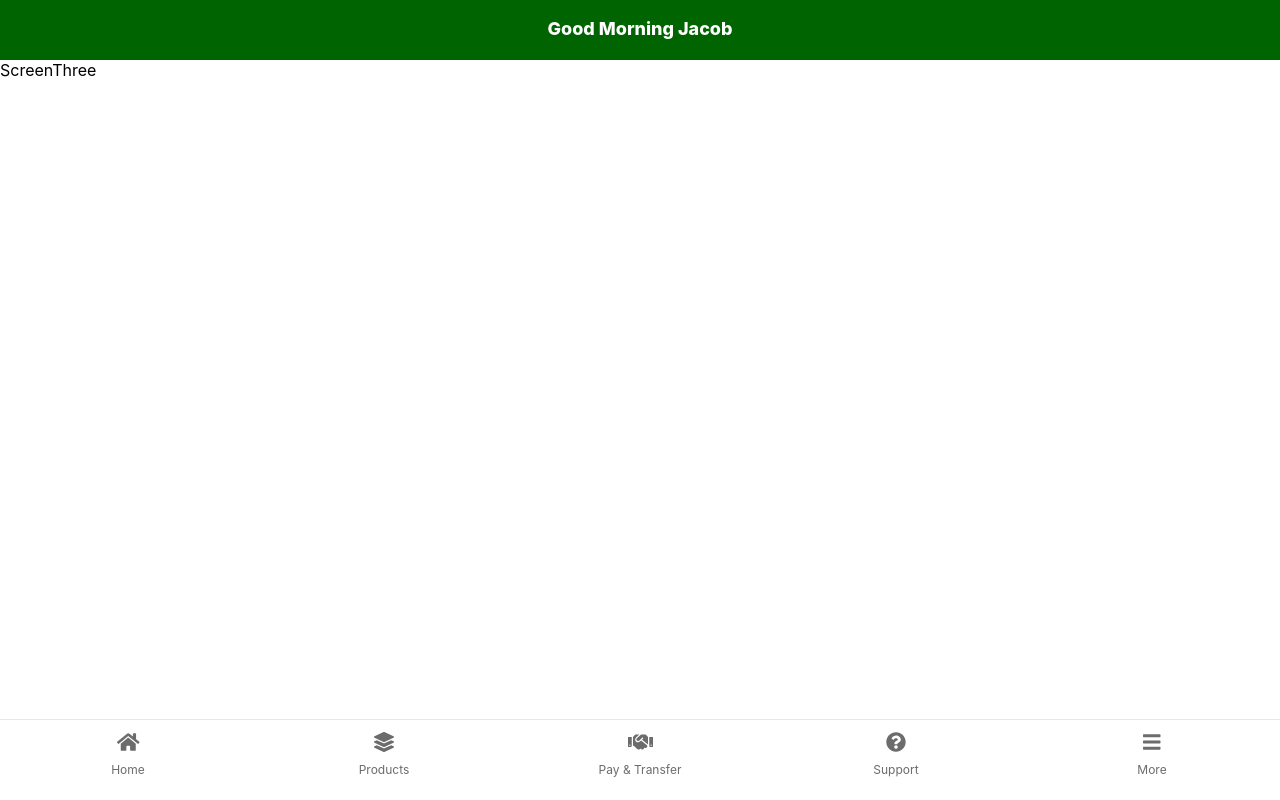
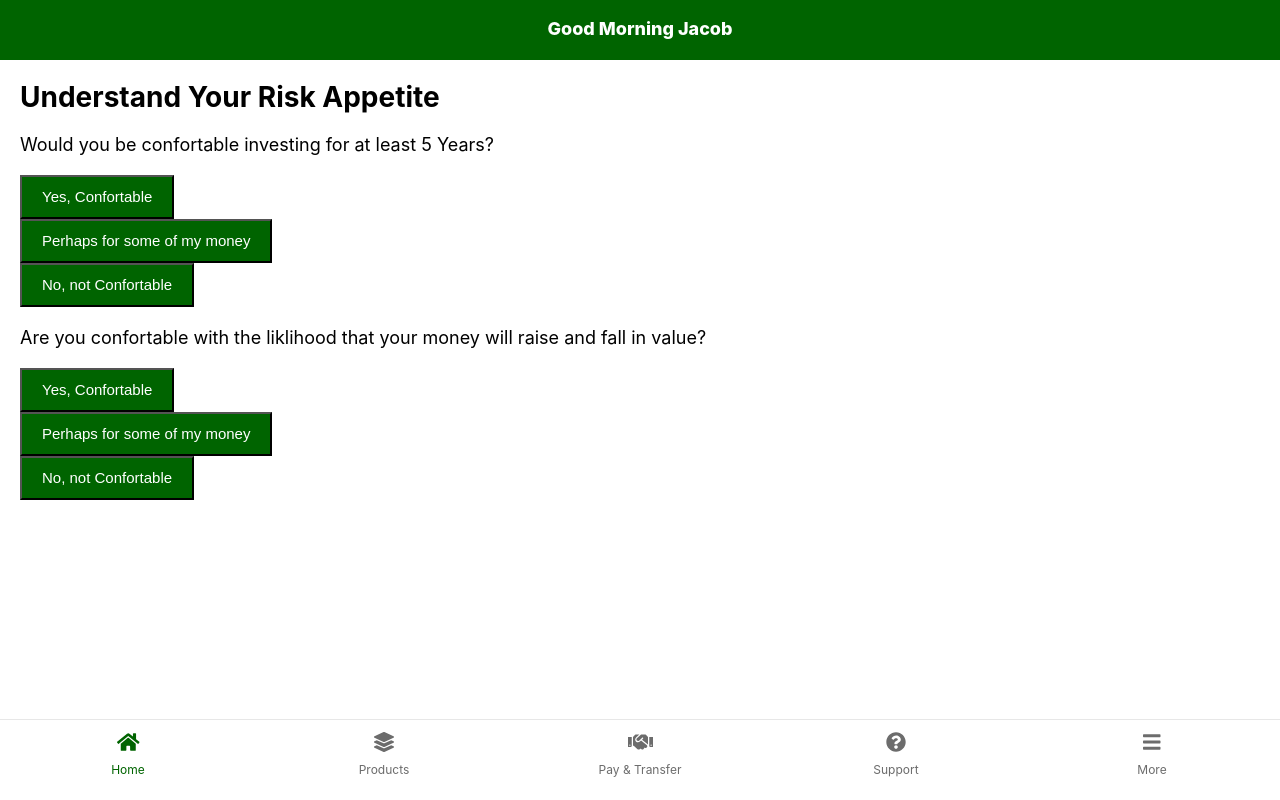
Before and after one commit to vinitkumargoel/wealth_project, a React (Create React App) app: page /ScreenThree in a window 1280 px wide. Built offline with nearby package versions, Linux system fonts and the light colour scheme.

Commit message:
ScreenThree Done

```diff
--- a/src/Components/Footer/Footer.css
+++ b/src/Components/Footer/Footer.css
@@ -7,6 +7,7 @@
     left: 0;
     bottom: 0;
     height: 60px;
+    background-color: white;
     width: 100%;
     display: flex;
 }
@@ -28,5 +29,5 @@
 }
 
 .selected_icon {
-    color: darkgreen;
+    color: darkgreen !important;
 }
--- a/src/Pages/ScreenThree/ScreenThree.css
+++ b/src/Pages/ScreenThree/ScreenThree.css
@@ -0,0 +1,23 @@
+.ScreenThree {
+    padding: 20px;
+}
+
+.ScreenThree h3 {
+    font-size: 28px;
+    margin: 0px
+}
+
+.ScreenThree p {
+    font-size: 18px;
+    line-height: 25px
+}
+
+.ScreenThree button {
+    height: 28px;
+    padding: 20px;
+    font-size: 15px;
+    background-color: darkgreen;
+    color: white;
+    line-height: 0px;
+    display: block;
+}
--- a/src/Pages/ScreenThree/ScreenThree.js
+++ b/src/Pages/ScreenThree/ScreenThree.js
@@ -1,13 +1,26 @@
 import React, {
     Component
 } from 'react';
+import "./ScreenThree.css";
 
 class ScreenThree extends Component {
     state = {};
 
     render() {
         return (
-            <div>ScreenThree</div>
+            <div className="ScreenThree">
+                <h3>Understand Your Risk Appetite</h3>
+                <p>Would you be confortable investing for at least 5 Years?</p>
+
+                <button>Yes, Confortable</button>
+                <button>Perhaps for some of my money</button>
+                <button>No, not Confortable</button>
+
+                <p>Are you confortable with the liklihood that your money will raise and fall in value?</p>
+                <button>Yes, Confortable</button>
+                <button>Perhaps for some of my money</button>
+                <button>No, not Confortable</button>
+            </div>
         );
     }
 }
```
